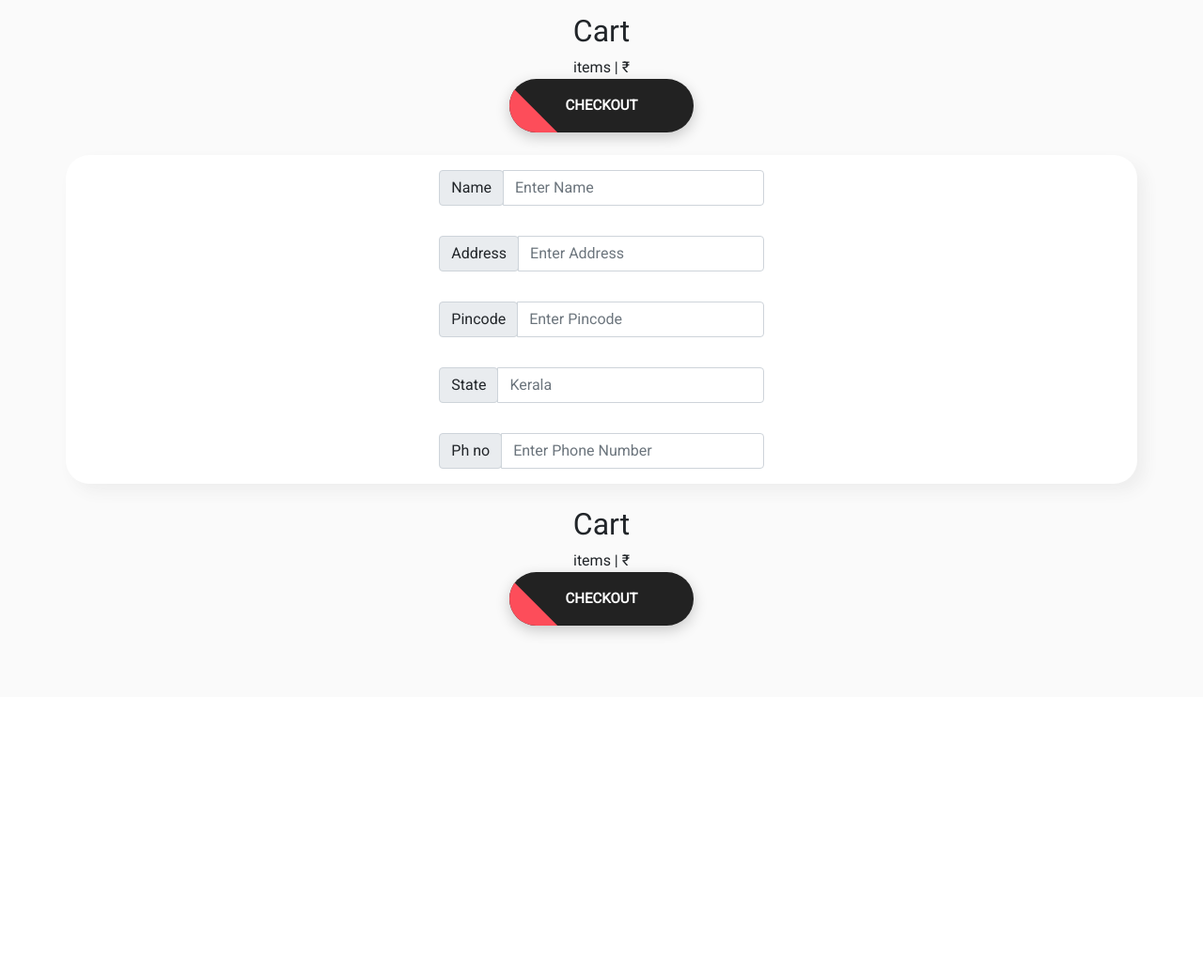
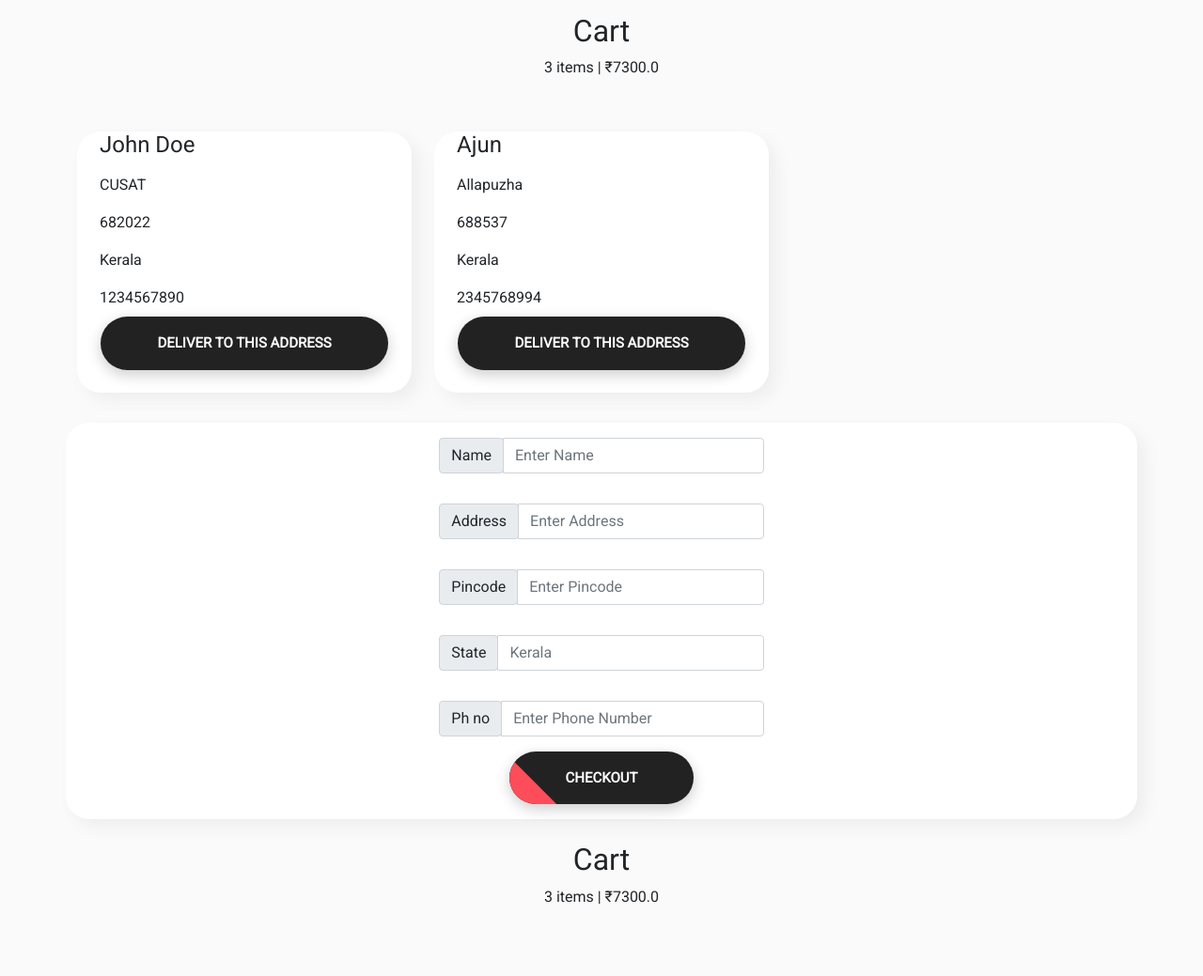
Before and after one commit to Trebuchet-ltd/prototype, a Django app: page /checkout/ in a window 1280 px wide. Shown: the part 58-1097 px from the top of the page at 94% size. Before the commit the page ends 736 px from the top, so only its background shows below. Run offline with Django 3.2, Linux system fonts and the light colour scheme; a user stored in the database is signed in; data comes from the database, SQL or seed files in the repository; some libraries are stand-ins or nearby versions.

Commit message:
Updated for new checkout page and address fields

```diff
--- a/home/urls.py
+++ b/home/urls.py
@@ -13,5 +13,7 @@ urlpatterns = [
     path('checkout/', views.checkout, name='checkout'),
     path('delete/<int:item_key>', views.delete, name='delete'),
     path('update/<int:update_key>', views.update, name='update'),
-    path('display/', views.getProduct.as_view(), name='display')
+    path('display/', views.getProduct.as_view(), name='display'),
+    path('details/', views.addUserDetails, name='details'),
+    path('delivery_options', views.delivery_options, name='delivery_options')
 ]
--- a/home/views.py
+++ b/home/views.py
@@ -45,7 +45,7 @@ def display_product(request, primary_key):
             cart.save()
 
         CartItem.quantity = request.POST["quantity"]
-        return HttpResponse(json.dumps({'qty':inventory_item.quantity}))
+        return HttpResponse(json.dumps({'qty': inventory_item.quantity}))
     context = {"products": inventory}
     return render(request, template_name="display_product.html", context=context)
 
@@ -110,7 +110,7 @@ def cart(request):
     cart = user.cart
     items = cart.items.all()
     for i in items:
-        i.range = range(1,i.item.stock+1)
+        i.range = range(1, i.item.stock + 1)
     print(context)
     context['items'] = items
     context['len_items'] = len(items)
@@ -126,7 +126,7 @@ def delete(request, item_key):
         cart_object.total -= total
         cart_object.save()
         item_object.delete()
-        return HttpResponse(json.dumps({'total':cart_object.total,'items':cart_object.items.count()}))
+        return HttpResponse(json.dumps({'total': cart_object.total, 'items': cart_object.items.count()}))
     return HttpResponseRedirect("/cart")
 
 
@@ -162,12 +162,40 @@ def update(request, update_key):
 
 
 def checkout(request):
-    return render(request, template_name="checkout.html", )
-
-
+    context = {}
+    user = User.objects.get(id=request.user.id)
+    user_addresses = user.Addresses.all()
+    context["user_address"] = user_addresses
+    items = user.cart.items.all()
+    context["len_items"] = len(items)
+    context["total"] = user.cart.total
+    return render(request, template_name="checkout.html", context=context)
 
 
 class getProduct(ListAPIView):
     queryset = Product.objects.all()
     serializer_class = getProductSerializer
     http_method_names = ["get"]
+
+
+def addUserDetails(request):
+    if request.method == "POST":
+        name = request.POST["name"]
+        address = request.POST["address"]
+        pincode = request.POST["pincode"]
+        state = request.POST["state"]
+        phone = request.POST["phone"]
+        new_address = Adresses(name=name, address=address, pincode=pincode, state=state, phone=phone, user=request.user)
+
+        new_address.save()
+    return HttpResponseRedirect("/")
+
+
+def delivery_options(request):
+    if (request.method == "POST"):
+        context = {}
+        user = User.objects.get(id=request.user.id)
+        adid = request.POST["adid"]
+        address = user.Addresses.get(id = adid)
+        context["selected_address"] = address
+        return render(request, template_name="delivery_options.html", context=context)
--- a/templates/checkout.html
+++ b/templates/checkout.html
@@ -17,26 +17,42 @@
                     items
                 {% endif %}
                 | ₹<span class="total">{{ total }}</span></div>
-            <div class="button_container">
-                <button class="checkoutbtn"><span>Checkout</span></button>
-                <!--<p class="link">
-                  Design by
-                  <a href="https://dribbble.com/skytrip" target="_blank">SkyTrip</a>
-                </p>-->
+        </div>
+        <div class="container">
+
+            <div class="row py-3 ">
+                {% for adress in user_address %}
+                    <div class="col-12 col-md-6 col-lg-4 py-3 ">
+                        <div class="col-12 col-lg-4 neumorphic_container px-3 w-100">
+                            <div class="row font-weight-bold h4 mx-2">{{ adress.name }}</div>
+                            <div class="row py-2 mx-2">{{ adress.address }}</div>
+                            <div class="row py-2 mx-2">{{ adress.pincode }}</div>
+                            <div class="row py-2 mx-2">{{ adress.state }}</div>
+                            <div class="row py-2 mx-2">{{ adress.phone }}</div>
+                            <div class="pb-4 button-container">
+                                <form action="/delivery_options " method="POST">
+                                    {% csrf_token %}
+                                    <input type="hidden" value="{{ adress.id }}" name="adid">
+                                <button type="submit" class="checkoutbtn"><span>Deliver to this Address</span></button>
+                                </form>
+                            </div>
+                        </div>
+                    </div>
+                {% endfor %}
             </div>
         </div>
         <div class="container">
 
             <div class="row neumorphic_container px-3">
                 <div class="col-4"></div>
-                <form class="col-12 col-lg-4">
+                <form class="col-12 col-lg-4" id="checkout_form" method="POST" action="/details/">
                     <div class="input-group  py-3">
                         {#                        <label for="Name">Name</label>#}
                         <div class="input-group-prepend">
                             <div class="input-group-text">Name</div>
                         </div>
-                        <input type="email" class="form-control" id="exampleInputEmail1" aria-describedby="emailHelp"
-                               placeholder="Enter Name">
+                        <input type="text" class="form-control" id="exampleInputEmail1" aria-describedby="emailHelp"
+                               placeholder="Enter Name" name="name">
 
                     </div>
                     <div class="input-group py-3">
@@ -44,35 +60,43 @@
                         <div class="input-group-prepend">
                             <div class="input-group-text">Address</div>
                         </div>
-                        <input type="text" class="form-control" id="exampleInputPassword1" placeholder="Enter Address">
+                        <input type="text" class="form-control" id="exampleInputPassword1" placeholder="Enter Address"
+                               name="address">
                     </div>
                     <div class="input-group py-3 ">
-{#                        <label for="Pincode">Pincode</label>#}
+                        {#                        <label for="Pincode">Pincode</label>#}
                         <div class="input-group-prepend">
                             <div class="input-group-text">Pincode</div>
                         </div>
-                        <input type="text" class="form-control" id="exampleInputPassword1" placeholder="Enter Pincode">
+                        <input type="text" class="form-control" id="exampleInputPassword1" placeholder="Enter Pincode"
+                               name="pincode">
                     </div>
                     <div class="input-group py-3">
-{#                        <label for="state">State</label>#}
+                        {#                        <label for="state">State</label>#}
                         <div class="input-group-prepend">
                             <div class="input-group-text">State</div>
                         </div>
-                        <input type="text" class="form-control" id="exampleInputPassword1" placeholder="Kerala">
+                        <input type="text" class="form-control" id="exampleInputPassword1" placeholder="Kerala"
+                               name="state">
                     </div>
                     <div class="input-group py-3">
-{#                        <label for="Phone Number">Phone Number</label>#}
+                        {#                        <label for="Phone Number">Phone Number</label>#}
                         <div class="input-group-prepend">
                             <div class="input-group-text">Ph no</div>
                         </div>
                         <input type="tel" class="form-control" id="exampleInputPassword1"
-                               placeholder="Enter Phone Number">
+                               placeholder="Enter Phone Number" name="phone">
+                    </div>
+                    <div class="button_container pb-3">
+                        <button class="checkoutbtn" onclick="formSubmit()"><span>Checkout</span></button>
+                        <!--<p class="link">
+                          Design by
+                          <a href="https://dribbble.com/skytrip" target="_blank">SkyTrip</a>
+                        </p>-->
                     </div>
 
-
-
+                    {% csrf_token %}
                 </form>
-                {% csrf_token %}
             </div>
         </div>
         <div class="row text-center py-4">
@@ -84,13 +108,6 @@
                     items
                 {% endif %}
                 | ₹<span class="total">{{ total }}</span></div>
-            <div class="button_container">
-                <button class="checkoutbtn"><span>Checkout</span></button>
-                <!--<p class="link">
-                  Design by
-                  <a href="https://dribbble.com/skytrip" target="_blank">SkyTrip</a>
-                </p>-->
-            </div>
         </div>
     </div>
 
@@ -99,4 +116,11 @@
 
 {% block scripts %}
     <script src="/static/cart.js"></script>
+    <script>
+        let checkout_form = document.getElementById("checkout_form");
+
+        function formSubmit() {
+            checkout_form.submit();
+        }
+    </script>
 {% endblock %}
```
Also changed, not shown: templates/delivery_options.html (added, +52 -0 lines).
